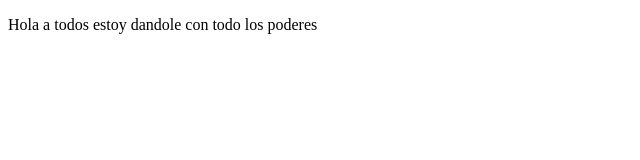
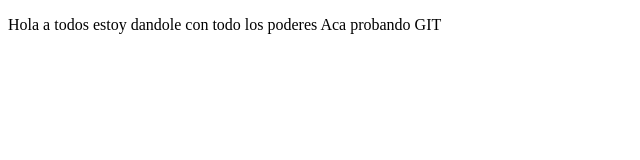
Before and after one commit to fredypenaE/proyectodemocursoprework, a plain HTML site: page index.html in a window 1280 px wide. Shown: the whole page, without its empty margins (0-640 px from the left). Drawn offline with Linux system fonts and the light colour scheme.

Commit message:
cambios de las cuestiones en GitHub

```diff
--- a/index.html
+++ b/index.html
@@ -7,6 +7,9 @@
     <title>Hola mundo con fredy</title>
 </head>
 <body>
-    <p>Hola a todos estoy dandole con todo los poderes</p>
+    <p>Hola a todos estoy dandole con todo los poderes
+
+        Aca probando GIT
+    </p>
 </body>
 </html>
```
